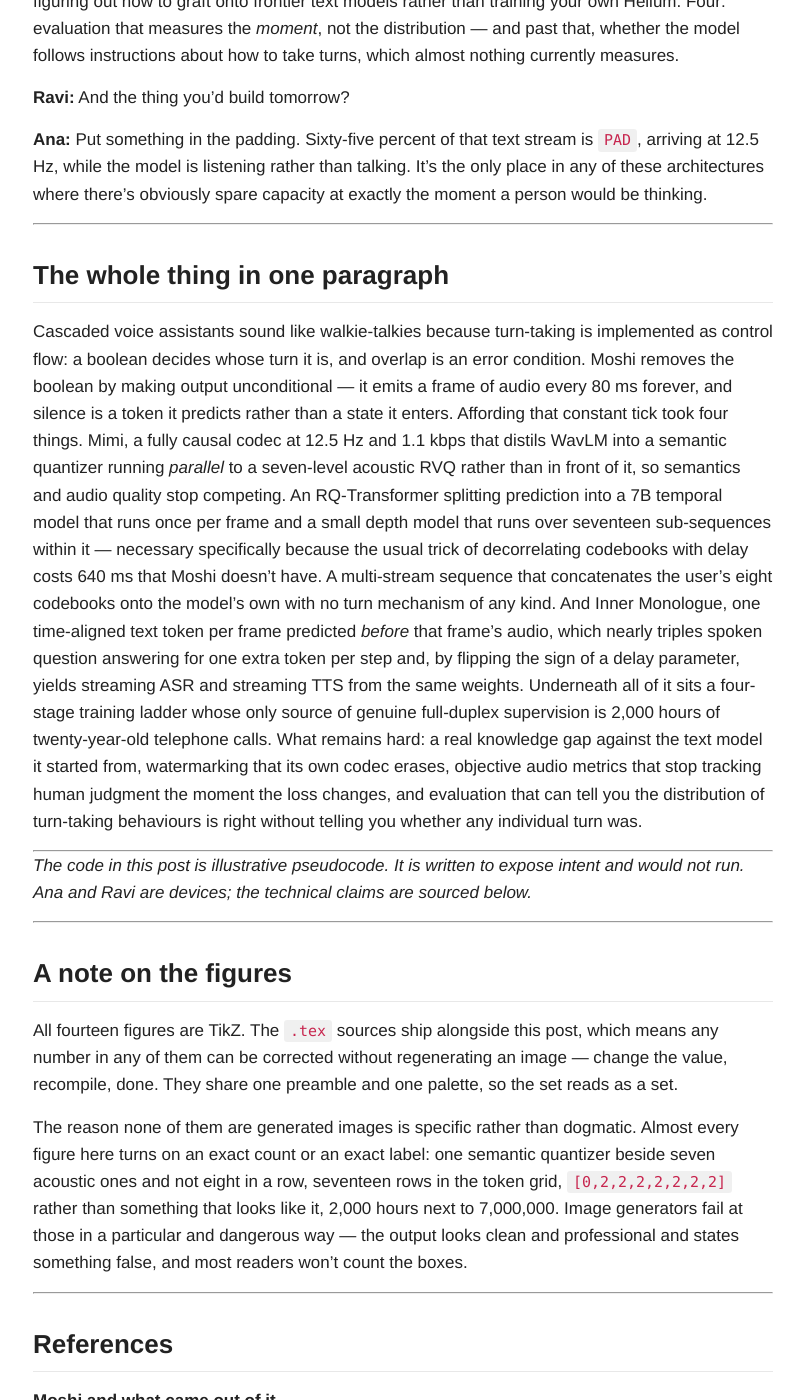
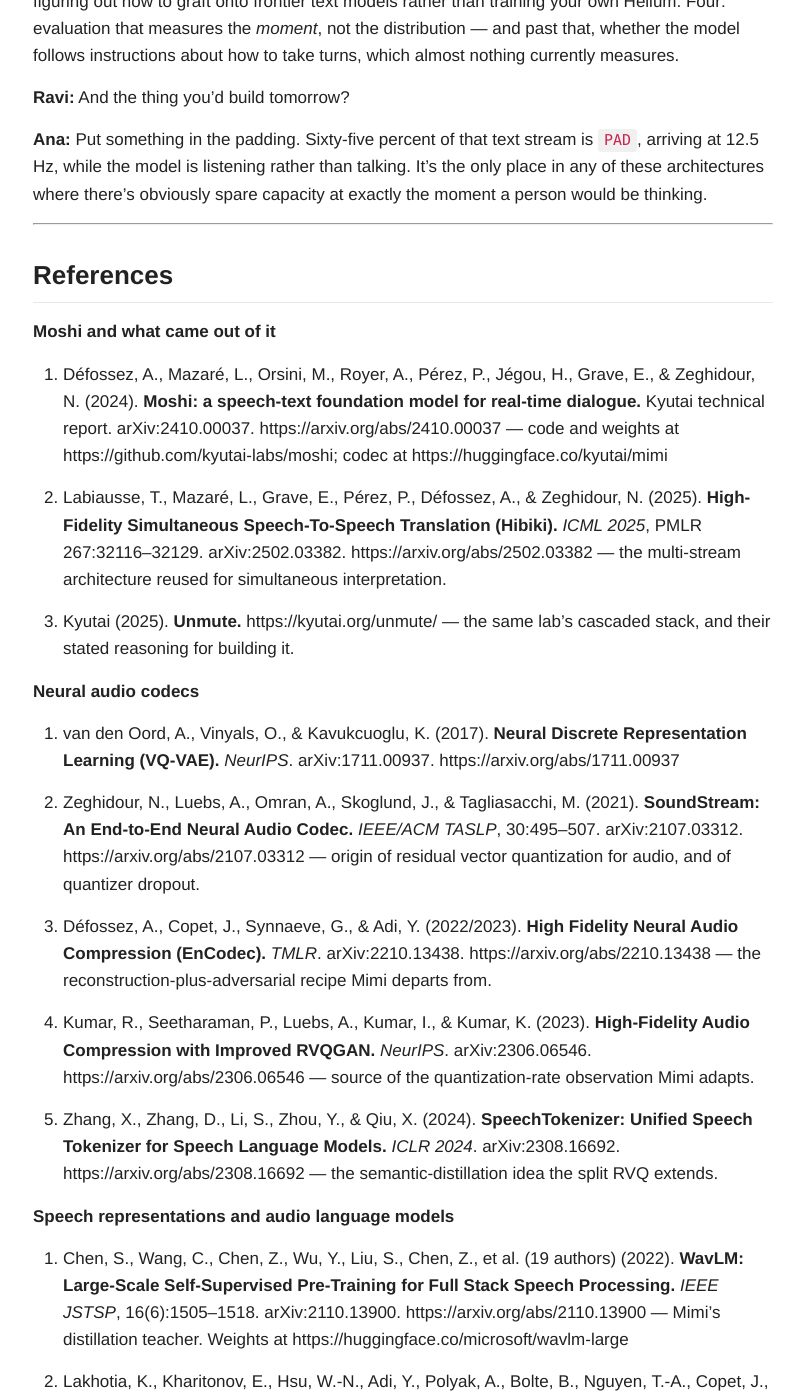
Before and after one commit to theMADAIguy/theMADAIguy.github.io, a Jekyll site: the page built from _posts/2026-08-20-moshi-architecture.md, in a window 1280 px wide and 1400 px high, scrolled down 27866 px. Shown: the whole window, without its empty margins (237-1041 px from the left). Built offline with Jekyll 4.4.1, drawn with Linux system fonts in a browser that asks for light colours.

Commit message:
Update 2026-08-20-moshi-architecture.md

```diff
--- a/_posts/2026-08-20-moshi-architecture.md
+++ b/_posts/2026-08-20-moshi-architecture.md
@@ -1049,57 +1049,6 @@
 
 ---
 
-## The whole thing in one paragraph
-
-Cascaded voice assistants sound like walkie-talkies because turn-taking is
-implemented as control flow: a boolean decides whose turn it is, and overlap is an
-error condition. Moshi removes the boolean by making output unconditional — it
-emits a frame of audio every 80 ms forever, and silence is a token it predicts
-rather than a state it enters. Affording that constant tick took four things. Mimi,
-a fully causal codec at 12.5 Hz and 1.1 kbps that distils WavLM into a semantic
-quantizer running *parallel* to a seven-level acoustic RVQ rather than in front of
-it, so semantics and audio quality stop competing. An RQ-Transformer splitting
-prediction into a 7B temporal model that runs once per frame and a small depth model
-that runs over seventeen sub-sequences within it — necessary specifically because
-the usual trick of decorrelating codebooks with delay costs 640 ms that Moshi
-doesn't have. A multi-stream sequence that concatenates the user's eight codebooks
-onto the model's own with no turn mechanism of any kind. And Inner Monologue, one
-time-aligned text token per frame predicted *before* that frame's audio, which
-nearly triples spoken question answering for one extra token per step and, by
-flipping the sign of a delay parameter, yields streaming ASR and streaming TTS from
-the same weights. Underneath all of it sits a four-stage training ladder whose only
-source of genuine full-duplex supervision is 2,000 hours of twenty-year-old
-telephone calls. What remains hard: a real knowledge gap against the text model it
-started from, watermarking that its own codec erases, objective audio metrics that
-stop tracking human judgment the moment the loss changes, and evaluation that can
-tell you the distribution of turn-taking behaviours is right without telling you
-whether any individual turn was.
-
----
-
-*The code in this post is illustrative pseudocode. It is written to expose intent
-and would not run. Ana and Ravi are devices; the technical claims are sourced
-below.*
-
----
-
-## A note on the figures
-
-All fourteen figures are TikZ. The `.tex` sources ship alongside this post, which
-means any number in any of them can be corrected without regenerating an image —
-change the value, recompile, done. They share one preamble and one palette, so the
-set reads as a set.
-
-The reason none of them are generated images is specific rather than dogmatic.
-Almost every figure here turns on an exact count or an exact label: one semantic
-quantizer beside seven acoustic ones and not eight in a row, seventeen rows in the
-token grid, `[0,2,2,2,2,2,2,2]` rather than something that looks like it, 2,000
-hours next to 7,000,000. Image generators fail at those in a particular and
-dangerous way — the output looks clean and professional and states something false,
-and most readers won't count the boxes.
-
----
-
 ## References
 
 **Moshi and what came out of it**
```
